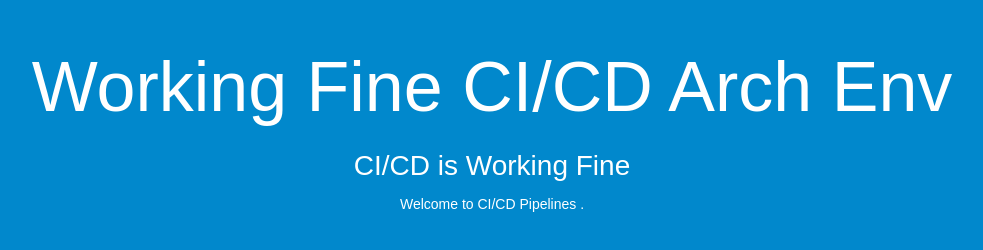
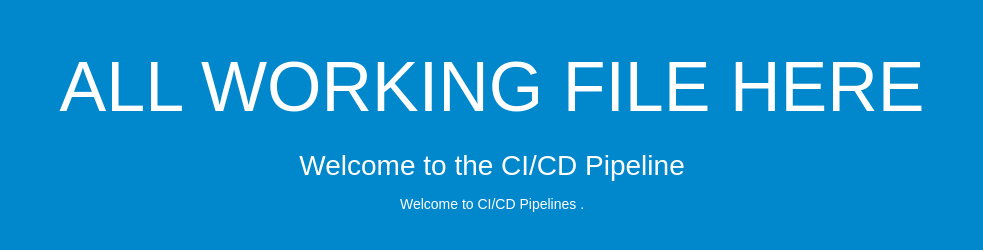
Before and after one commit to awscloudvendor1/aws_codedeploy_using, a plain HTML site: page index.html in a window 1280 px wide. Shown: the whole page, without its empty margins (148-1131 px from the left). Drawn offline with Linux system fonts and the light colour scheme.

Commit message:
Update index.html

```diff
--- a/index.html
+++ b/index.html
@@ -26,8 +26,8 @@
 </head>
 <body>
   <div align="center">
-    <h1> Working Fine CI/CD Arch Env </h1>
-    <h2> CI/CD is Working Fine </h2>
+    <h1> ALL WORKING FILE HERE </h1>
+    <h2> Welcome to the CI/CD Pipeline </h2>
     <p> Welcome to CI/CD Pipelines </a>.</p>
   </div>
 </body>
```
